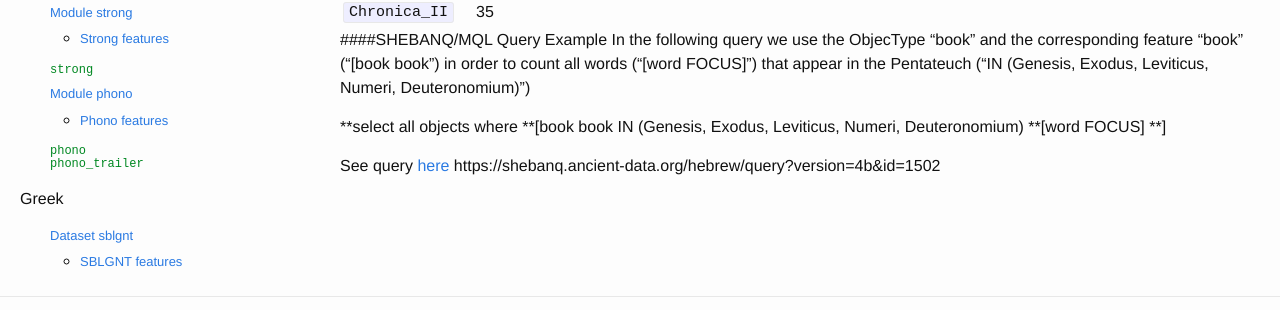
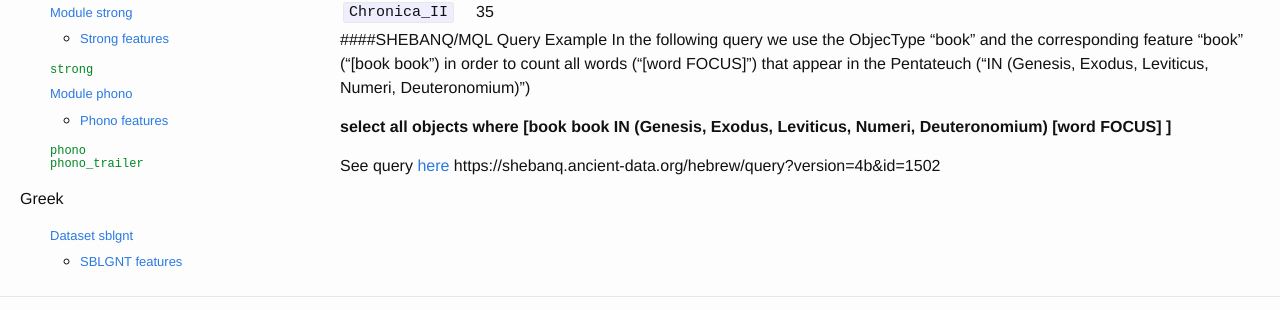
Before and after one commit to kungsik/text-fabric-data, a Jekyll site: the page built from docs/_features/hebrew/etcbc4c/book.md, in a window 1280 px wide. Shown: the part 1492-1802 px from the top of the page. Built offline with Jekyll 4.4.1, drawn with Linux system fonts in a browser that asks for light colours.

```diff
--- a/docs/_features/hebrew/etcbc4c/book.md
+++ b/docs/_features/hebrew/etcbc4c/book.md
@@ -58,10 +58,10 @@ book | #chapters
 ####SHEBANQ/MQL Query Example
 In the following query we use the ObjecType "book" and the corresponding feature "book" ("[book book") in order to count all words ("[word FOCUS]") that appear in the Pentateuch ("IN (Genesis, Exodus, Leviticus, Numeri, Deuteronomium)")
 
-**select all objects where
-**[book book IN (Genesis, Exodus, Leviticus, Numeri, Deuteronomium)
-  **[word FOCUS]
-**]
+**select all objects where**
+**[book book IN (Genesis, Exodus, Leviticus, Numeri, Deuteronomium)**
+  **[word FOCUS]**
+**]**
 
 See query  [here](https://shebanq.ancient-data.org/hebrew/query?version=4b&id=1502)
 https://shebanq.ancient-data.org/hebrew/query?version=4b&id=1502
```
